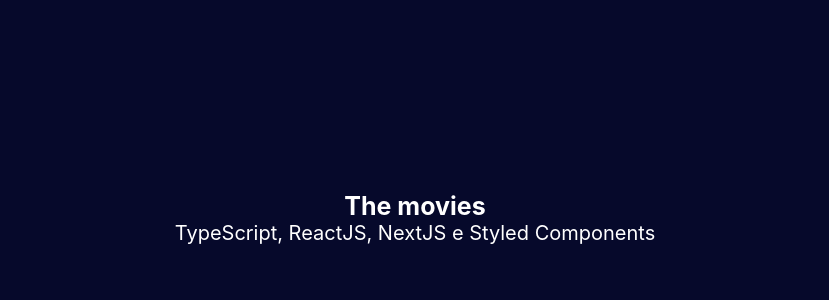
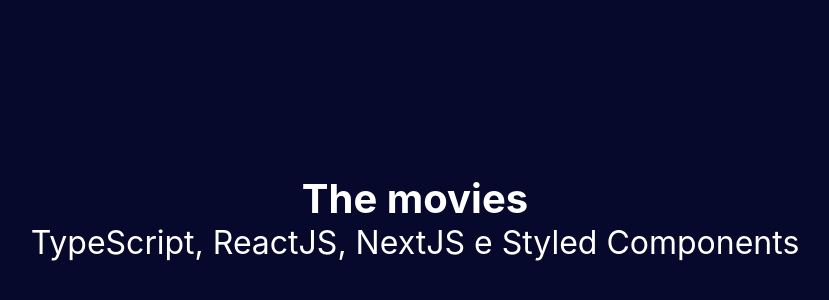
Before and after one commit to nicolaszwier/react-nextjs-awesome-movies-discover, a Next.js app: page / in a window 1280 px wide. Shown: the part 182-482 px from the top of the page, without its empty margins (225-1054 px from the left). Built offline with nearby package versions, Linux system fonts and the light colour scheme.

Commit message:
new variables css

```diff
--- a/src/styles/global.ts
+++ b/src/styles/global.ts
@@ -7,17 +7,24 @@
     box-sizing: border-box;
   }
 
-  html {
-    font-size: 62.5%;
-  }
-
   html, body, #__next {
     height: 100%;
   }
 
   body {
-    font-family: -apple-system, BlinkMacSystemFont, 'Segoe UI', Roboto, Oxygen, Ubuntu, Cantarell, 'Open Sans', 'Helvetica Neue', sans-serif
+    font-family: -apple-system, BlinkMacSystemFont, 'Segoe UI', Roboto, Oxygen, Ubuntu, Cantarell, 'Open Sans', 'Helvetica Neue', sans-serif;
+
+    --background: rgb(255, 255, 255);
+    --backgroundContrast: #F9F9F9;
+    --primary: #5E1AB7;
+    --primaryLight: #8758C4;
+    --secondary: #ECC500;
+    --textColorOnBackground: rgba(0, 0, 0, 0.85);
+    --secondaryTextColor: rgba(0,0,0,0.65);
+    --border: rgba(0,0,0,0.10)
   }
+
+
 `
 
 export default GlobalStyles
```
